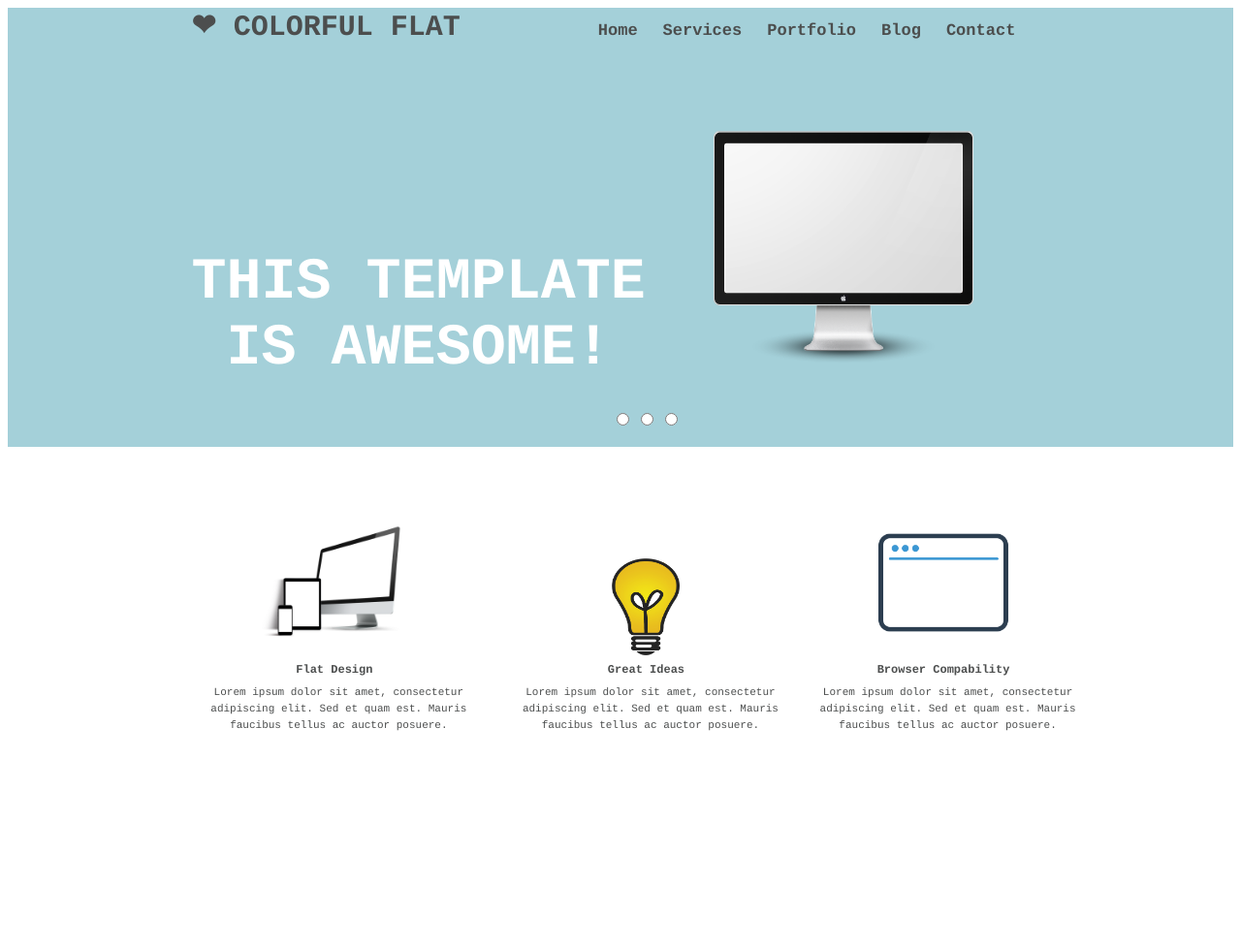
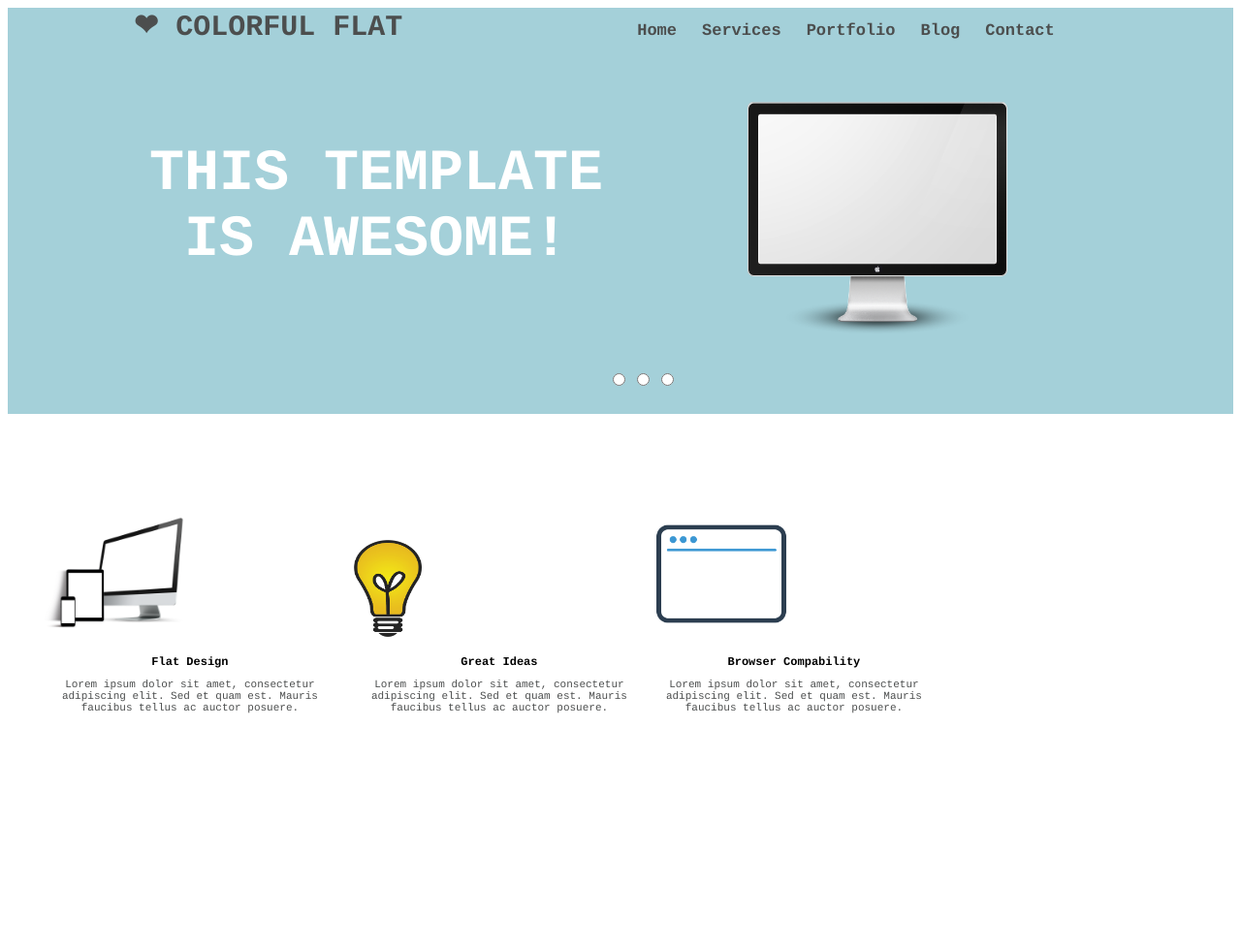
Before and after one commit to Asya-Kim/shit-task2, a plain HTML site: page index.html in a window 1280 px wide. Shown: the whole page at 97% size. Drawn offline with Linux system fonts and the light colour scheme.

Commit message:
added initial files

```diff
--- a/index.css
+++ b/index.css
@@ -4,19 +4,19 @@
     background-color: #a4d0d9;
 }
 
-.text-on-the-top {
+.top-text {
     display: inline-block;
-    margin-left: 15%;
+    margin-left: 130px;
     color: #4c4e4e;
     font: bold 30px "Courier";
 }
 
-.margin-left-top-buttons {
+.top-buttons-left-margin {
     display: inline-block;
-    margin-left: 120px;
+    margin-left: 220px;
 }
 
-.buttons-top {
+.top-buttons {
     display: inline-block;
     margin-right: 0;
     padding: 4px;
@@ -25,7 +25,7 @@
     font: bold 17px "Courier";
 }
 
-.buttons-top:hover {
+.top-buttons:hover {
     cursor: pointer;
     background-color: #4c4e4e;
     border-color: #4c4e4e;
@@ -34,16 +34,18 @@
     color: #a4d0d9;
 }
 
-.block-in-the-center {
-    margin-top: 30px;
-    margin-left: 15%;
-    margin-right: 15%;
+.center-block {
+    display: flex;
+    justify-content: space-between;
+    margin-top: 0;
+    margin-left: 130px;
+    margin-right: 130px;
 }
 
-.text-in-the-center {
-    display: inline-block;
-    padding-top: 30px;
-    padding-bottom: 30px;
+.center-text {
+    width: 500px;
+    padding-top: 10%;
+    padding-bottom: 10%;
     text-align: center;
     color: white;
     font: bold 60px "Courier";
@@ -54,9 +56,10 @@ p {
     margin-bottom: 0;
 }
 
-.img-in-the-center {
-    display: inline-block;
-    margin-left: 50px;
+.center-img {
+    margin-left: 3%;
+    width: 300px;
+     height: 300px;
     text-align: center;
 }
 
@@ -66,9 +69,14 @@ p {
     padding-bottom: 2%;;
 }
 
-.text-on-the-bottom {
+.bottom-text-blocks {
     margin-left: 3%;
     margin-top: 30px;
+}
+
+.bottom-imgs {
+    width: 150px;
+    height: 150px;
 }
 
 .block-one {
@@ -86,8 +94,10 @@ p {
     height: 400px;
 }
 
-.for-the-bulb {
+.bottom-img-bulb {
     padding-bottom: 10px;
+    width: 70px;
+    height: 100px;
 }
 
 .block-three {
@@ -97,14 +107,14 @@ p {
     height: 400px;
 }
 
-.text-on-the-bottom-bold {
+.bottom-bold-text {
     margin-top: 5px;
     margin-bottom: 10px;
     text-align: center;
     font: bold 12px "Courier";
 }
 
-.text-on-the-bottom {
+.bottom-text {
     margin-top: 5px;
     margin-bottom: 0;
     text-align: center;
--- a/index.html
+++ b/index.html
@@ -5,44 +5,39 @@
             The second task
         </title>
             <link rel="stylesheet" type="text/css" href="index.css">
+            <link rel="stylesheet" type="text/css" href="font-awesome.css">
     </head>
-        <body>
+        <body margin="0">
 
             <div class="background">
                 <!-- Используй иконку из коллекции иконок FontAwesome -->
-                <!-- Поменяй везде нейминг классов, чтобы был вид расположение-наполнение, например top-text или center-block -->
-                <div class="text-on-the-top"> &#10084;      COLORFUL FLAT
+                <div class="top-text">&#10084;   COLORFUL FLAT
                     <!-- В идеале нужно сделать через список (<ul>) -->
-                    <div class="margin-left-top-buttons">
-                        <!-- Класс button тут есть, но в цсс его нет, след. ты его не используешь и тут он не нужен -->
-                        <div class="button buttons-top">
+                    <div class="top-buttons-left-margin">
+                        <div class="top-buttons">
                             Home
                         </div>
-                        <div class="button buttons-top">
+                        <div class="top-buttons">
                             Services
                         </div>
-                        <div class="button buttons-top">
+                        <div class="top-buttons">
                             Portfolio
                         </div>
-                        <div class="button buttons-top">
+                        <div class="top-buttons">
                             Blog
                         </div>
-                        <div class="button buttons-top">
+                        <div class="top-buttons">
                             Contact
                         </div>
                     </div>
                 </div>
-                <div class="block-in-the-center">
-                    <div class="text-in-the-center">
-                        <!-- Тут и в других частях помести весь текст в один тег <p>, а не в несколько -->
-                        <p>THIS TEMPLATE</p>
-                        <p>IS AWESOME!</p>
+                <div class="center-block">
+                    <div class="center-text">
+                        <p>THIS TEMPLATE IS AWESOME!</p>
                     </div>
-                    <div class="img-in-the-center">
-                        <!-- Высоту и ширину картинок (тут и всех остальных) вынеси в отдельный класс -->
-                        <img src="./img/pc1.png" width="300" height="300" alt="PC"/>
+                        <img class="center-img" src="./img/pc1.png" alt="PC"/>
+                    <p>
                     </div>
-                    <p>
                         <div class="center-buttons">
                             <form>
                                 <input type="radio" name="name" value="first"></button>
@@ -51,32 +46,24 @@
                             </form>
                         </div>
                     </p>
-                </div>
+
             </div>
 
-            <div class="text-on-the-bottom">
+            <div class="bottom-text-blocks">
                     <div class="block-one">
-                        <img src="./img/pcp1.png" width="150" height="150" alt="PC, pocket book, phone"/>
-                        <p class="text-on-the-bottom-bold">Flat Design</p>
-                        <p class="text-on-the-bottom">Lorem ipsum dolor sit amet, consectetur</p>
-                        <p class="text-on-the-bottom">adipiscing elit. Sed et quam est. Mauris</p>
-                        <p class="text-on-the-bottom">faucibus tellus ac auctor posuere.</p>
+                        <img class="bottom-imgs" src="./img/pcp1.png" alt="PC, pocket book, phone"/>
+                        <p class="bottom-bold-text">Flat Design</p>
+                        <p class="bottom-text">Lorem ipsum dolor sit amet, consectetur adipiscing elit. Sed et quam est. Mauris faucibus tellus ac auctor posuere.</p>
                     </div>
                     <div class="block-two">
-                        <div class=".for-the-bulb">
-                            <img src="./img/l.png" width="70" height="100" alt="Bulb"/>
-                        </div>
-                        <p class="text-on-the-bottom-bold">Great Ideas</p>
-                        <p class="text-on-the-bottom">Lorem ipsum dolor sit amet, consectetur</p>
-                        <p class="text-on-the-bottom">adipiscing elit. Sed et quam est. Mauris</p>
-                        <p class="text-on-the-bottom">faucibus tellus ac auctor posuere.</p>
+                        <img class="bottom-img-bulb" src="./img/l.png" alt="Bulb"/>
+                        <p class="bottom-bold-text">Great Ideas</p>
+                        <p class="bottom-text">Lorem ipsum dolor sit amet, consectetur adipiscing elit. Sed et quam est. Mauris faucibus tellus ac auctor posuere.</p>
                     </div>
                     <div class="block-three">
-                        <img src="./img/i.png" width="150" height="150" alt="Browser icon"/>
-                        <p class="text-on-the-bottom-bold">Browser Compability</p>
-                        <p class="text-on-the-bottom">Lorem ipsum dolor sit amet, consectetur</p>
-                        <p class="text-on-the-bottom">adipiscing elit. Sed et quam est. Mauris</p>
-                        <p class="text-on-the-bottom">faucibus tellus ac auctor posuere.</p>
+                        <img class="bottom-imgs" src="./img/i.png" alt="Browser icon"/>
+                        <p class="bottom-bold-text">Browser Compability</p>
+                        <p class="bottom-text">Lorem ipsum dolor sit amet, consectetur adipiscing elit. Sed et quam est. Mauris faucibus tellus ac auctor posuere.</p>
                     </div>
             </div>
 
```
